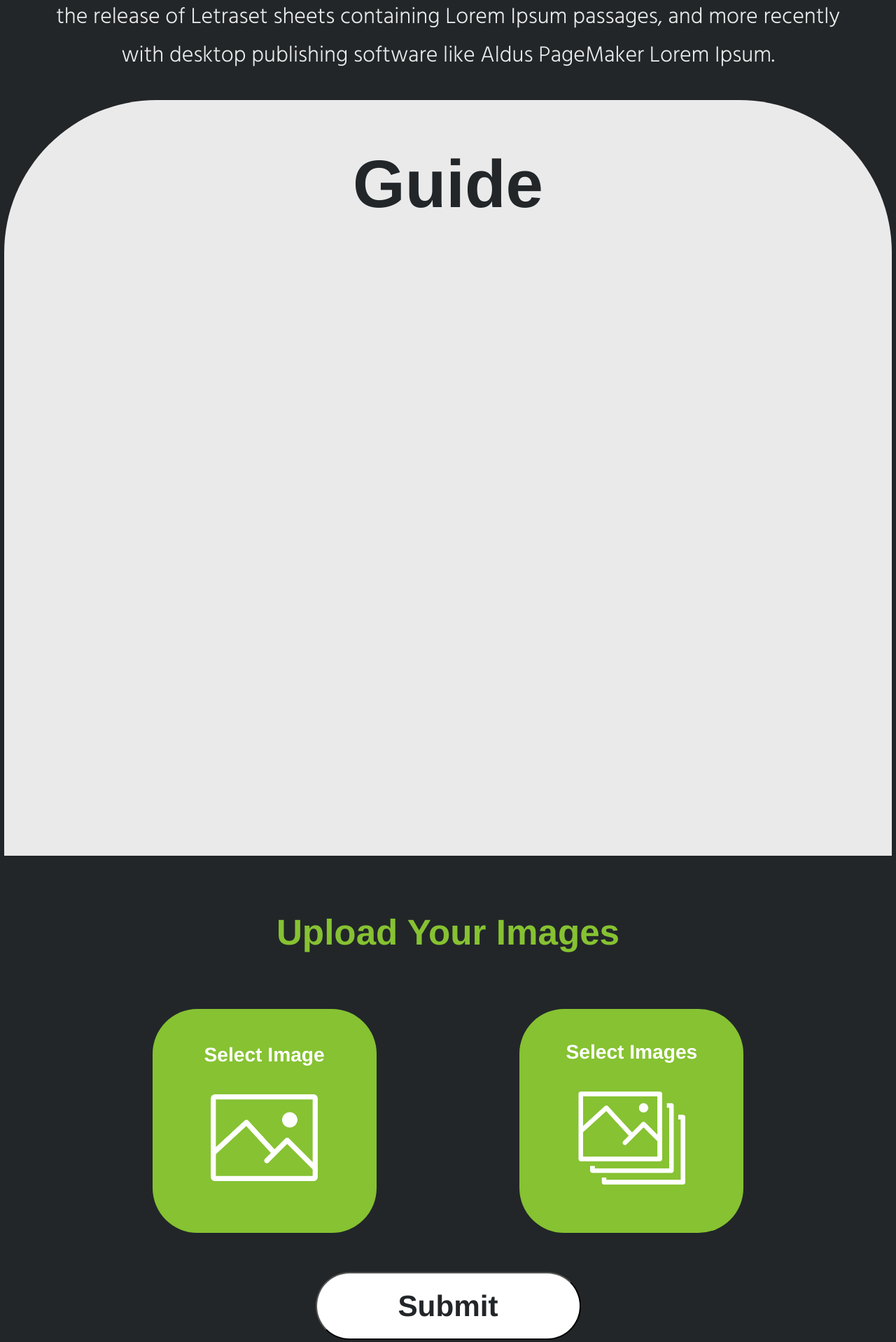
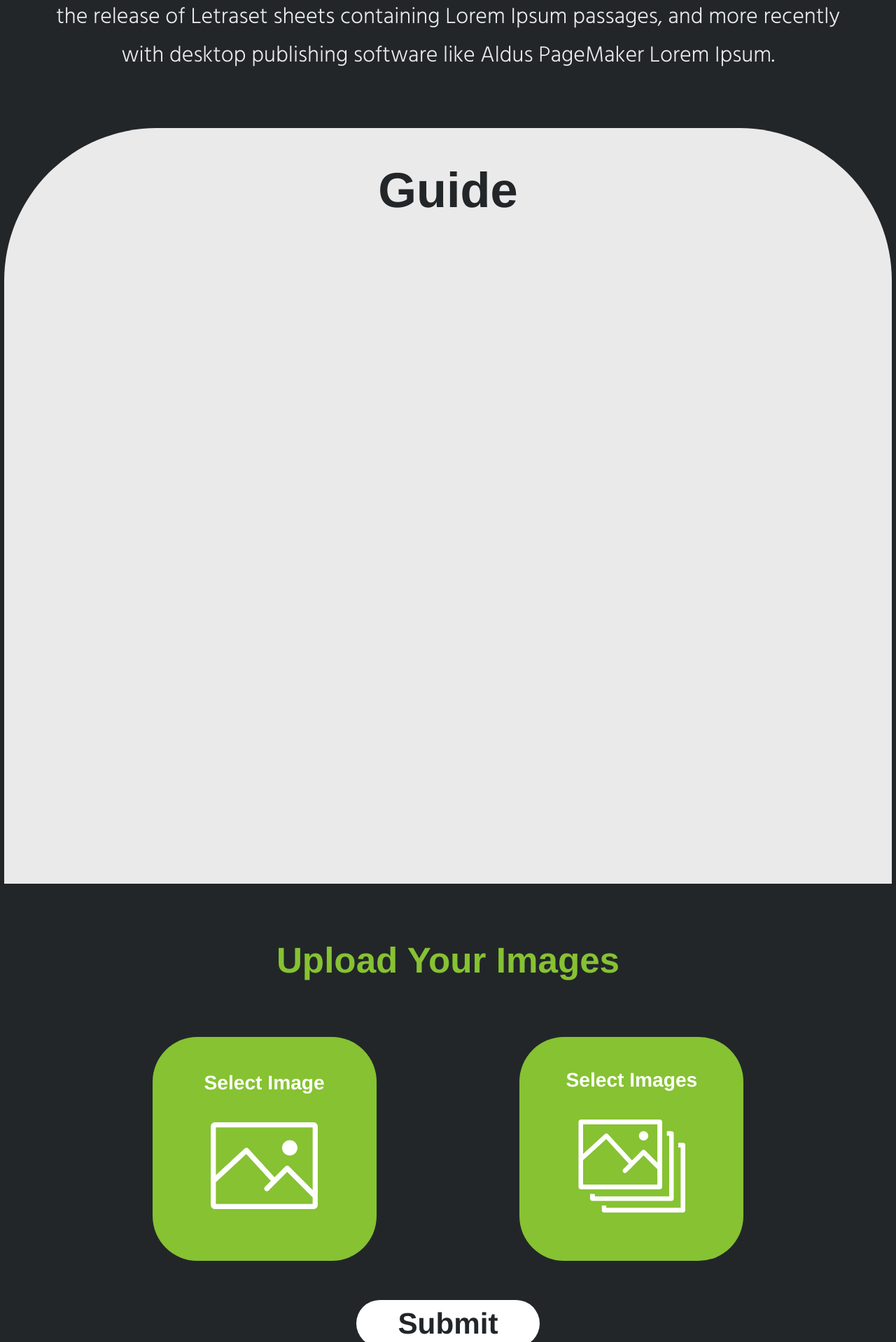
Before and after one commit to ZiniMedAmine/InvoiceScan, a Django app: page /invoiceScanApp/home in a window 1280 px wide. Shown: the part 522-2440 px from the top of the page at 70% size. Run offline with Django 5.2, Linux system fonts and the light colour scheme.

Commit message:
19 Mar 2023

```diff
--- a/invoiceScanProject/invoiceScanApp/static/css/HomeStyle.css
+++ b/invoiceScanProject/invoiceScanApp/static/css/HomeStyle.css
@@ -46,6 +46,7 @@ header{
 .GuideContainer{
     width: 99vw;
     height: 1080px;
+    margin-top: 5vh;
     display: flex;
     justify-content: center;
     border-radius: 13.625rem 13.625rem 0rem 0rem;
@@ -55,7 +56,7 @@ header{
     color: #222629;
     text-align: center;
     font-family: Helvetica;
-    font-size: 6rem;
+    font-size: 5.5vw;
     font-style: normal;
     font-weight: 700;
     line-height: normal;
@@ -71,7 +72,7 @@ footer{
     color: #222629;
     text-align: center;
     font-family: Helvetica;
-    font-size: 6rem;
+    font-size: 5.5vw;
     font-style: normal;
     font-weight: 700;
     line-height: normal;
@@ -99,12 +100,13 @@ footer{
     font-weight: 700;
     line-height: normal;
 }
+
 #submitBTN{
     border-radius: 6.125rem;
-    background: #FFF;
-    width: 23.6875rem;
-    height: 6.0625rem;
-    flex-shrink: 0;
+    border: none;
+    background: #FFFFFF;
+    width: 20.5vw;
+    height: 5.2vw;
     margin-top: 7vh;
     content: "Submit";
     color: #222629;
--- a/invoiceScanProject/invoiceScanApp/utils.py
+++ b/invoiceScanProject/invoiceScanApp/utils.py
@@ -154,4 +154,7 @@ def perform_ocr(preprocessed_image):
 
 
 #arabic solution lel AutoCorrect links : https://dumps.wikimedia.org/arwiki/latest/arwiki-latest-pages-articles.xml.bz2 ; https://github.com/filyp/autocorrect/tree/master?tab=readme-ov-file#adding-new-languages
+
+
+
 #traineddata tessdata files in order to change the --oem 2
```
Also changed, not shown: invoiceScanProject/invoiceScanApp/templates/home.html (+1 -1 lines), invoiceScanProject/db.sqlite3.
